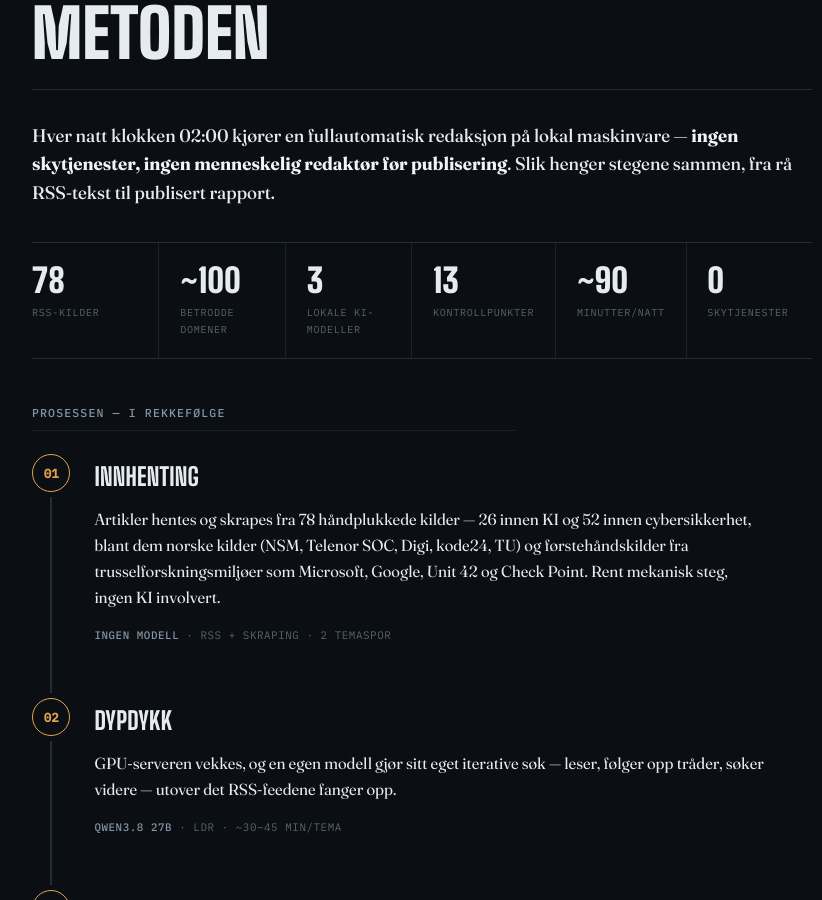
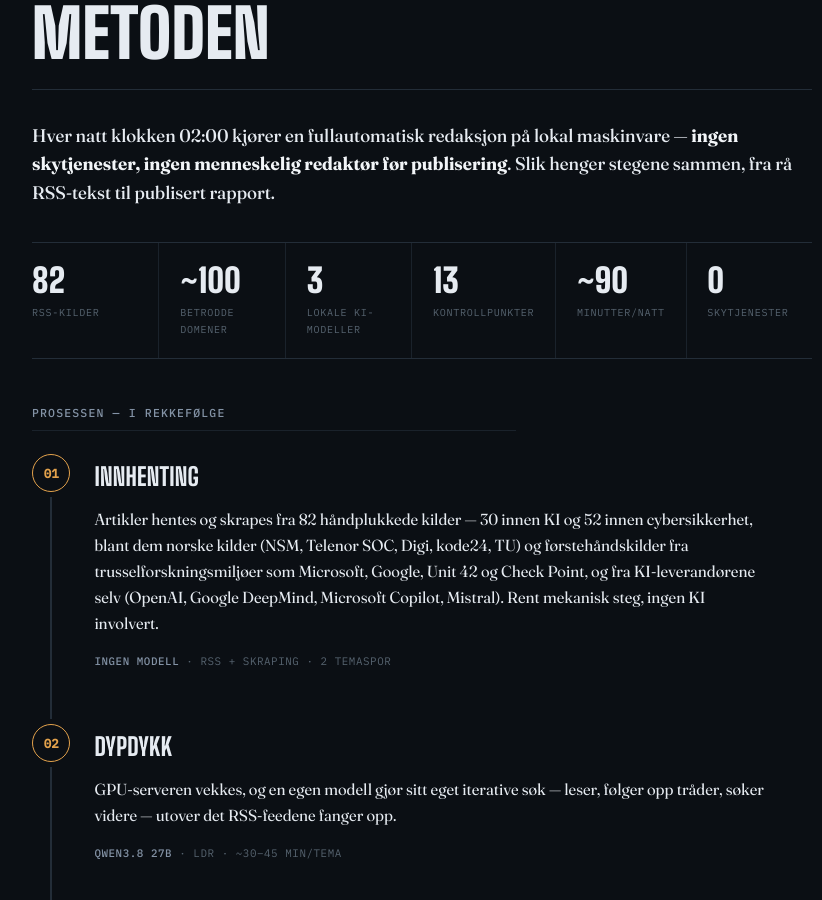
Before and after one commit to Skuggemannen/skuggeai-news, a Jekyll site: the page built from metoden.html, in a window 1280 px wide and 900 px high, scrolled down 252 px. Shown: the whole window, without its empty margins (218-1040 px from the left). Built offline with Jekyll 4.4.1, drawn with Linux system fonts in a browser that asks for light colours.

Commit message:
Metodesiden: 82 RSS-kilder (30 KI) - Copilot, Microsoft Norge, Mistral

```diff
--- a/metoden.html
+++ b/metoden.html
@@ -11,7 +11,7 @@ hide_sidebar: true
 <p class="lede">Hver natt klokken 02:00 kjører en fullautomatisk redaksjon på lokal maskinvare — <strong>ingen skytjenester, ingen menneskelig redaktør før publisering</strong>. Slik henger stegene sammen, fra rå RSS-tekst til publisert rapport.</p>
 
 <div class="stat-strip">
-  <div class="stat"><div class="num mono">78</div><div class="label">RSS-kilder</div></div>
+  <div class="stat"><div class="num mono">82</div><div class="label">RSS-kilder</div></div>
   <div class="stat"><div class="num mono">~100</div><div class="label">Betrodde domener</div></div>
   <div class="stat"><div class="num mono">3</div><div class="label">Lokale KI-modeller</div></div>
   <div class="stat"><div class="num mono">13</div><div class="label">Kontrollpunkter</div></div>
@@ -27,7 +27,7 @@ hide_sidebar: true
     <div class="stage-rail"><div class="stage-node">01</div><div class="stage-line"></div></div>
     <div class="stage-body">
       <h3 class="stage-name">Innhenting</h3>
-      <p class="stage-desc">Artikler hentes og skrapes fra 78 håndplukkede kilder — 26 innen KI og 52 innen cybersikkerhet, blant dem norske kilder (NSM, Telenor SOC, Digi, kode24, TU) og førstehåndskilder fra trusselforskningsmiljøer som Microsoft, Google, Unit 42 og Check Point. Rent mekanisk steg, ingen KI involvert.</p>
+      <p class="stage-desc">Artikler hentes og skrapes fra 82 håndplukkede kilder — 30 innen KI og 52 innen cybersikkerhet, blant dem norske kilder (NSM, Telenor SOC, Digi, kode24, TU) og førstehåndskilder fra trusselforskningsmiljøer som Microsoft, Google, Unit 42 og Check Point, og fra KI-leverandørene selv (OpenAI, Google DeepMind, Microsoft Copilot, Mistral). Rent mekanisk steg, ingen KI involvert.</p>
       <p class="stage-meta mono"><b>Ingen modell</b> &middot; RSS + skraping &middot; 2 temaspor</p>
     </div>
   </div>
```
